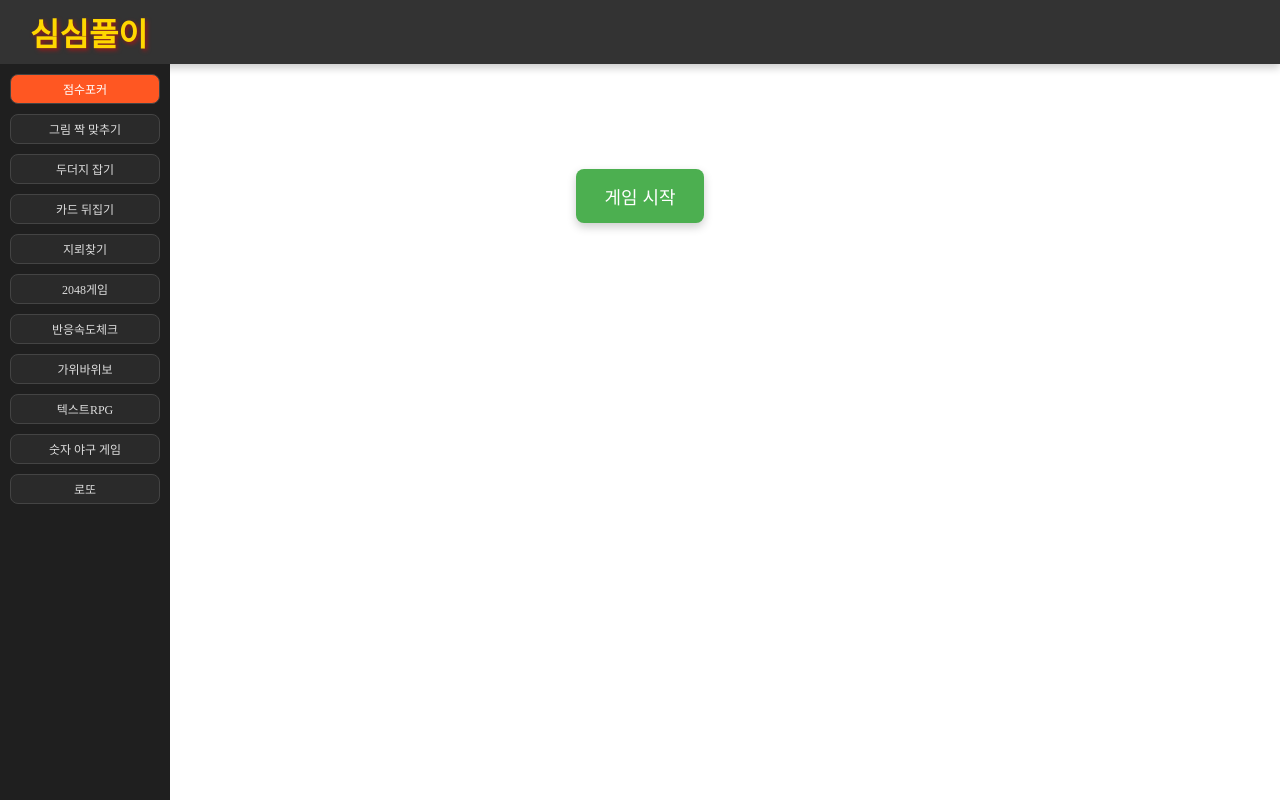
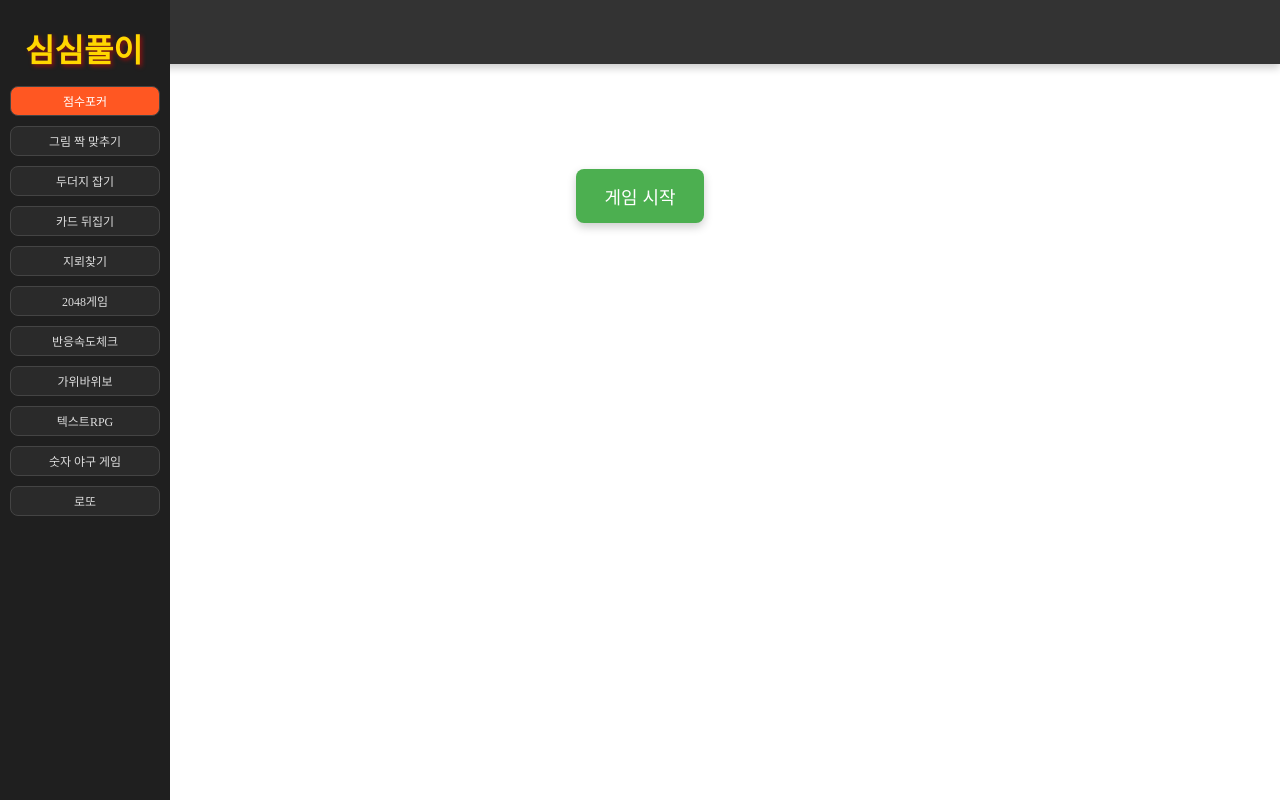
Before and after one commit to tomyhas59/reactGame, a React (Create React App) app: page /poker in a window 1280 px wide. Built offline with nearby package versions, Linux system fonts and the light colour scheme.

Commit message:
setIsStart(false);

```diff
--- a/src/pages/AppLayout.jsx
+++ b/src/pages/AppLayout.jsx
@@ -54,11 +54,6 @@ const AppLayout = ({ children }) => {
   return (
     <Container>
       <Header>
-        <TitleWrapper>
-          <Link to="/" onClick={handleLinkClick}>
-            <Title>심심풀이</Title>
-          </Link>
-        </TitleWrapper>
         <MenuToggle
           ref={menuToggleRef}
           onClick={() => setIsMenuOpen((prev) => !prev)}
@@ -70,6 +65,9 @@ const AppLayout = ({ children }) => {
         <Content>{children}</Content>
       </ContentWrapper>
       <List $isOpen={isMenuOpen} ref={menuRef}>
+        <Link to="/" onClick={handleLinkClick}>
+          <Title>심심풀이</Title>
+        </Link>
         {links.map((link) => (
           <StyledLink
             to={`/${link.to}`}
@@ -107,14 +105,6 @@ const Header = styled.header`
   height: 8vh;
 `;
 
-const TitleWrapper = styled.div`
-  display: flex;
-  align-items: center;
-  > a {
-    text-decoration: none;
-  }
-`;
-
 const Title = styled.div`
   font-size: 2rem;
   font-weight: bold;
@@ -146,16 +136,19 @@ const ContentWrapper = styled.div`
 
 const List = styled.ul`
   background-color: #1f1f1f;
-  position: absolute;
-  top: 8vh;
+  position: fixed;
+  top: 0;
   display: flex;
   flex-direction: column;
-  color: #eee;
   width: 170px;
-  height: 92vh;
+  height: 100%;
   padding: 10px;
   transition: transform 0.3s ease, opacity 0.3s ease;
   opacity: 1;
+
+  > :nth-child(1) {
+    margin: 15px;
+  }
 
   @media (max-width: 768px) {
     position: fixed;
--- a/src/pages/poker/ButtonGroup.jsx
+++ b/src/pages/poker/ButtonGroup.jsx
@@ -109,7 +109,7 @@ const ButtonGroup = ({
     if (!isCardSelected) return alert("버릴 카드를 선택하세요.");
 
     const discardChances = usePokerStore.getState().discardChances;
-    if (discardChances <= 0) return;
+    if (discardChances <= 0) return alert("남은 버리기 횟수가 없습니다.");
 
     setDiscardChances((prev) => prev - 1);
     drawAndUpdateCard();
--- a/src/pages/poker/index.jsx
+++ b/src/pages/poker/index.jsx
@@ -1,6 +1,6 @@
 import { styled } from "styled-components";
 import { usePokerStore } from "../../stores/pokerStore";
-import { useCallback, useRef, useState } from "react";
+import { useCallback, useEffect, useRef, useState } from "react";
 import Hand from "./Hand";
 import DetailScore from "./DetailScore";
 import ButtonGroup from "./ButtonGroup";
@@ -35,6 +35,12 @@ export const Poker = () => {
   const addSlotRef = (el) => {
     if (el && !slotsRef.current.includes(el)) slotsRef.current.push(el);
   };
+
+  useEffect(() => {
+    return () => {
+      setIsStart(false);
+    };
+  }, [setIsStart]);
 
   const startButton = useCallback(() => {
     setIsStart(true);
@@ -228,8 +234,8 @@ const ShowPlayCardsWrapper = styled.div`
   padding: 20px 30px;
   gap: 12px;
   position: absolute;
-  top: 50%;
-  left: 50%;
+  top: 30%;
+  left: 60%;
   transform: translate(-50%, -50%);
   border-radius: 24px;
   background: rgba(255, 251, 251, 0.5);
--- a/src/stores/pokerStore.js
+++ b/src/stores/pokerStore.js
@@ -1,6 +1,6 @@
 import { create } from "zustand";
 
-export const STAGE_SCORE = 10;
+export const STAGE_SCORE = 100;
 export const REMAINING_TURNS = 3;
 export const DISCARD_CHANCES = 3;
 
```
